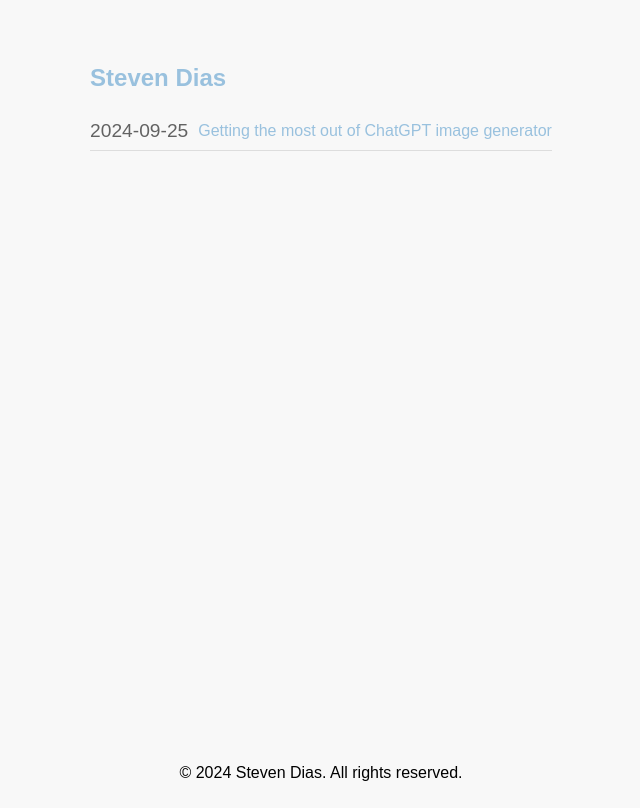
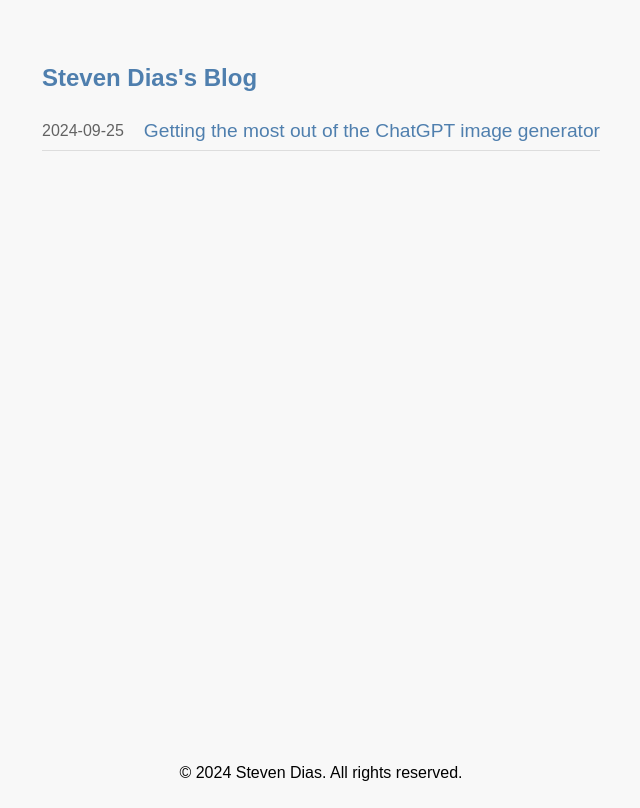
Before and after one commit to ssd42/stevendias, a plain HTML site: page blog/index.html in a window 1280 px wide. Shown: the whole page, without its empty margins (319-959 px from the left). Drawn offline with Linux system fonts and the light colour scheme.

Commit message:
cleaning up page

```diff
--- a/blog/index.html
+++ b/blog/index.html
@@ -15,12 +15,12 @@
 <body>
     <div class="container">
         <header>
-            <h2><a href="../" class="home-page-redirect">Steven Dias</a></h2>
+            <h2><a href="../" class="home-page-redirect">Steven Dias's Blog</a></h2>
         </header>
         <main>
             <div class="article-enumerator">
                 <time datetime="2024-09-25">2024-09-25</time>
-                <a class="article-title" href="chatgpt-image-generator">Getting the most out of ChatGPT image generator</a>
+                <a class="article-title" href="chatgpt-image-generator">Getting the most out of the ChatGPT image generator</a>
             </div>
         </main>
         <footer>
--- a/css/blog.css
+++ b/css/blog.css
@@ -22,6 +22,7 @@ h2 {
     justify-content: space-between;
     border-bottom: 1px solid #DDD;
     padding: 0.5rem 0;
+    font-size: 1.2rem;
 }
 
 .article-enumerator section {
@@ -31,13 +32,13 @@ h2 {
 }
 
 time {
-    margin-right: 10px;
-    font-size: 1.2em;
+    margin-right: 20px;
+    font-size: 1rem;
     opacity: 0.6;
 }
 
 .home-page-redirect, .article-title {
-    color: #99c1de;
+    color: #4F7FAE;
     text-decoration: none;
 }
 
```
